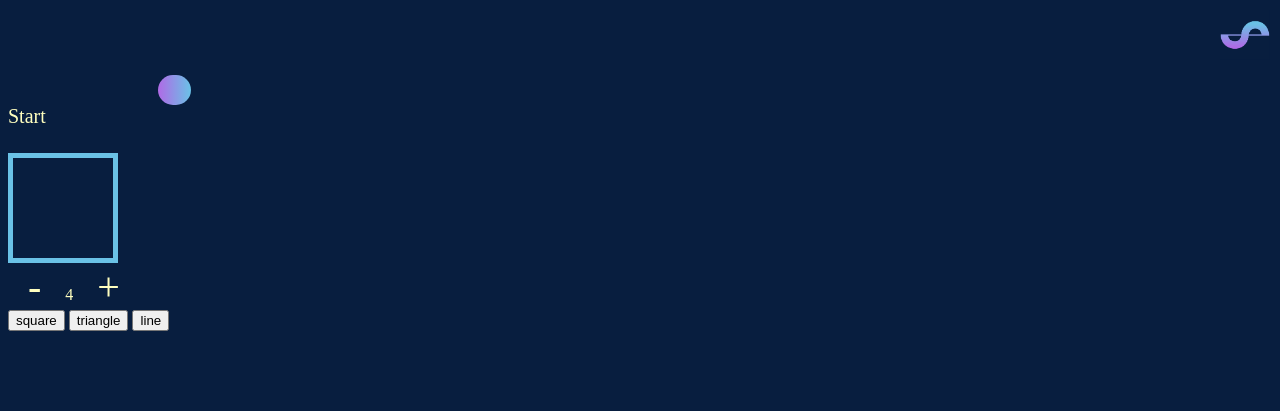
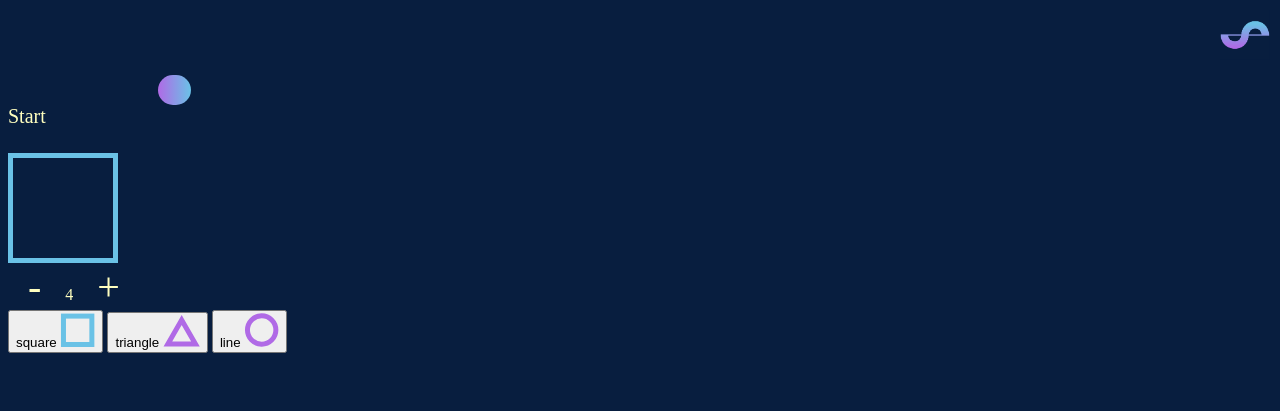
Before and after one commit to kmettom/breath, a browser extension: page index.html in a window 1280 px wide. Drawn offline with Linux system fonts and the light colour scheme.

Commit message:
import svg icons

```diff
--- a/index.html
+++ b/index.html
@@ -36,9 +36,29 @@
 
 		</div>
 
-		<button class="breath-type" id="square">square</button>
-		<button class="breath-type" id="triangle">triangle</button>
-		<button class="breath-type" id="line">line</button>
+		<button class="breath-type" id="square">
+			square
+			<svg width="35" height="34" viewBox="0 0 35 34" fill="none" xmlns="http://www.w3.org/2000/svg">
+				<rect x="3.4679" y="31.4883" width="28.3959" height="28.3959" transform="rotate(-90 3.4679 31.4883)"
+					  stroke="#6AC2E6" stroke-width="5"/>
+			</svg>
+
+		</button>
+		<button class="breath-type" id="triangle">
+			triangle
+			<svg width="37" height="32" viewBox="0 0 37 32" fill="none" xmlns="http://www.w3.org/2000/svg">
+				<path d="M4.86826 28.9188L18.6659 5.0206L32.4635 28.9188H4.86826Z" stroke="#B06AE6" stroke-width="5"/>
+			</svg>
+
+		</button>
+		<button class="breath-type" id="line">
+			line
+			<svg width="35" height="34" viewBox="0 0 35 34" fill="none" xmlns="http://www.w3.org/2000/svg">
+				<circle cx="17.6658" cy="17.0047" r="14.1979" transform="rotate(-90 17.6658 17.0047)" stroke="#B06AE6"
+						stroke-width="5"/>
+			</svg>
+
+		</button>
 
 	</div>
 
```
Also changed, not shown: circle.svg (added), square.svg (added), triangle.svg (added).
